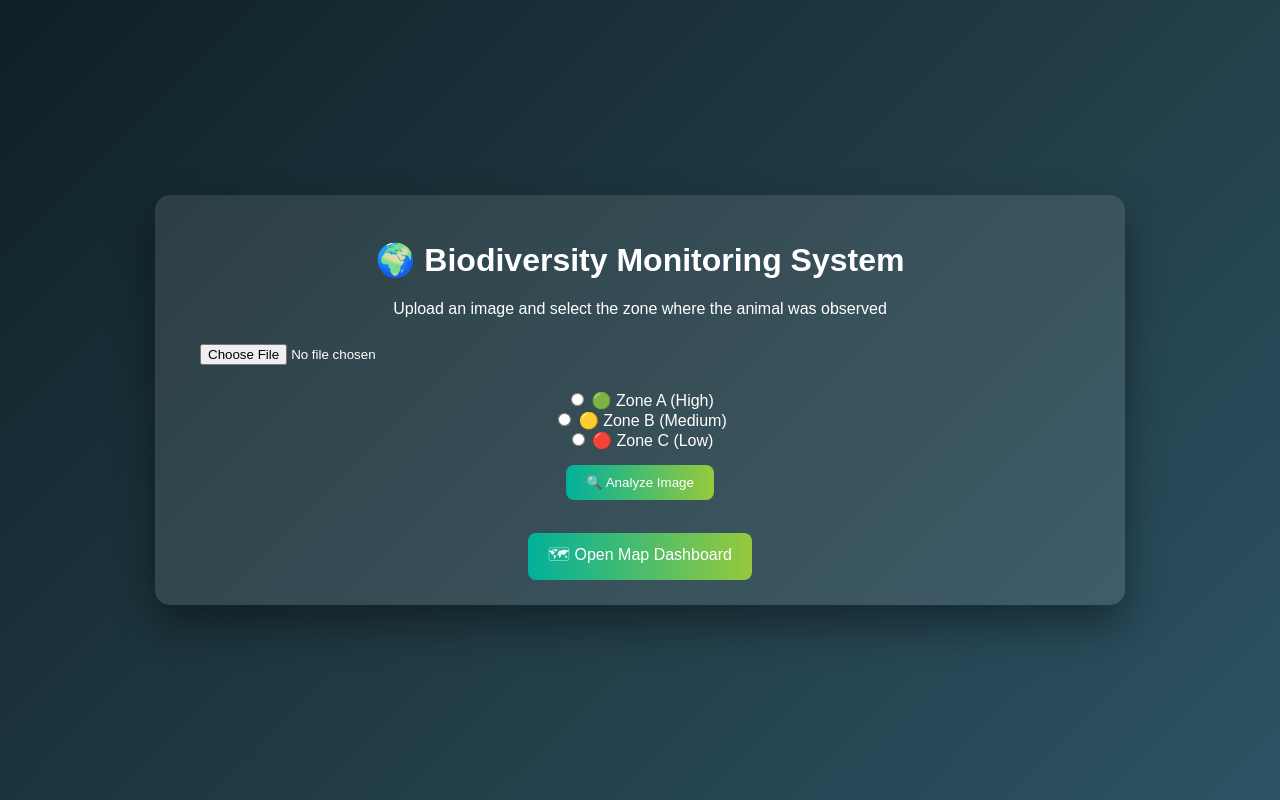
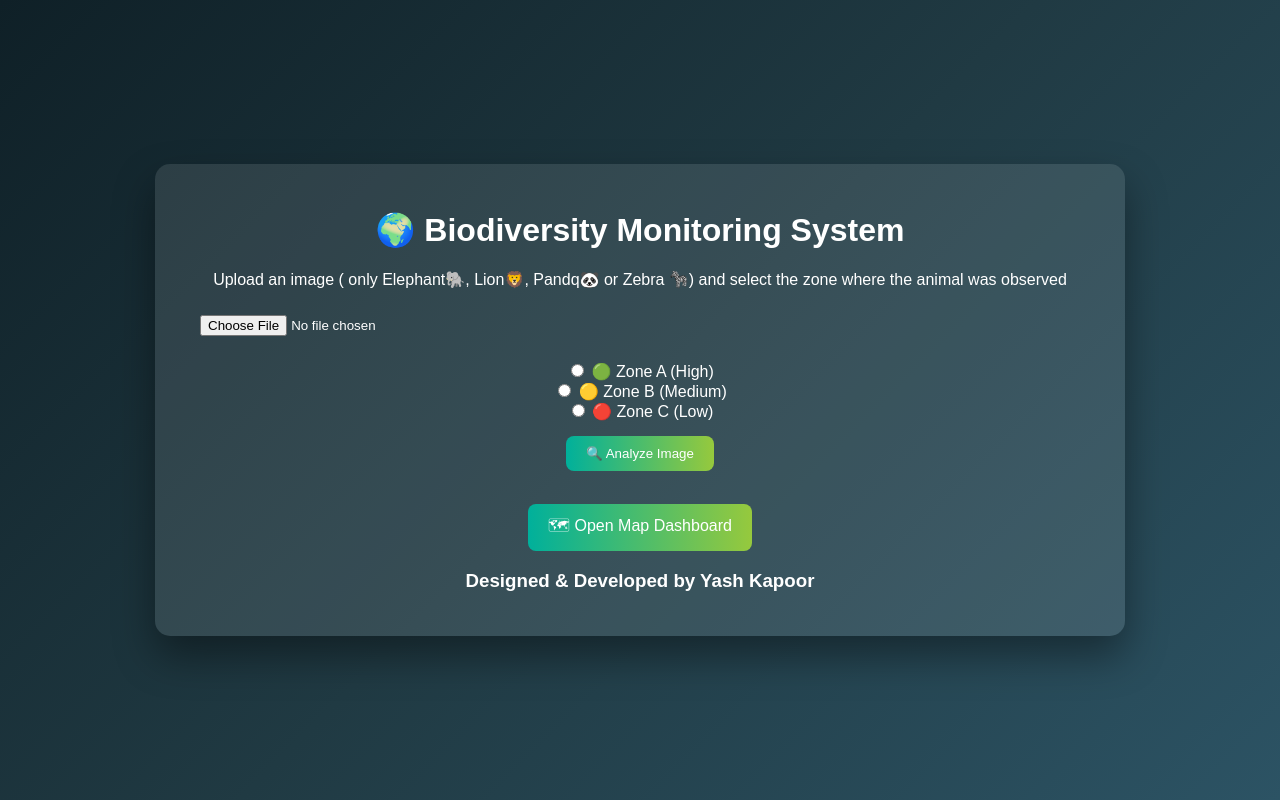
Before and after one commit to Yaspk/biodiversity-monitoring-system, a Flask app: page / in a window 1280 px wide. Run offline with Flask 3, Linux system fonts and the light colour scheme.

Commit message:
Update index.html
made by yash added

```diff
--- a/templates/index.html
+++ b/templates/index.html
@@ -10,7 +10,7 @@
 
 <div class="card">
     <h1>🌍 Biodiversity Monitoring System</h1>
-    <p>Upload an image and select the zone where the animal was observed</p>
+    <p>Upload an image ( only Elephant🐘, Lion🦁, Pandq🐼 or Zebra 🦓) and select the zone where the animal was observed</p>
 
     <form action="/predict" method="post" enctype="multipart/form-data">
 
@@ -29,6 +29,7 @@
 
     <br>
     <a href="/map" class="back-btn">🗺 Open Map Dashboard</a>
+<h3> Designed & Developed by Yash Kapoor </h3>
 </div>
 
 </body>
```
